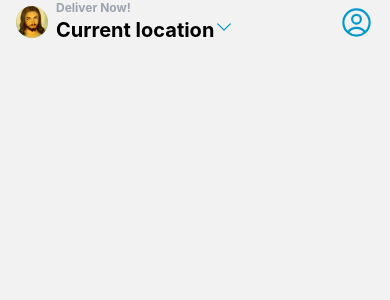
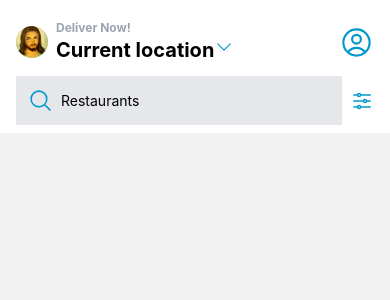
Before and after one commit to Slashh48/food-delivery-slashhimir, a React Native app: screen /Home in a window 390 px wide. Shown: the top 300 px of the page. Built offline with nearby package versions, Linux system fonts and the light colour scheme.

Commit message:
Peglan je

```diff
--- /dev/null
+++ b/components/Categories.js
@@ -0,0 +1,12 @@
+import { View, Text } from "react-native";
+import React from "react";
+
+const Categories = () => {
+  return (
+    <View>
+      <Text>Categories</Text>
+    </View>
+  );
+};
+
+export default Categories;
--- a/screens/HomeScreen.js
+++ b/screens/HomeScreen.js
@@ -1,10 +1,12 @@
-import { View, Text, Image } from "react-native";
+import { View, Text, Image, TextInput, ScrollView } from "react-native";
 import { SafeAreaView } from "react-native-safe-area-context";
 import React, { useLayoutEffect } from "react";
 import { useNavigation } from "@react-navigation/native";
 import {
   ChevronDownIcon,
   UserCircleIcon,
+  AdjustmentsHorizontalIcon,
+  MagnifyingGlassIcon,
 } from "react-native-heroicons/outline";
 
 const HomeScreen = () => {
@@ -16,7 +18,8 @@
     });
   }, []);
   return (
-    <SafeAreaView>
+    <SafeAreaView className="bg-white pt-5">
+      {/* Header */}
       <View className="flex-row pb-3 items-center mx-4 space-x-2">
         <Image
           source={require("../images/jesus.png")}
@@ -33,6 +36,22 @@
 
         <UserCircleIcon size={35} color="#0099cc" />
       </View>
+
+      {/* Search box */}
+      <View className="flex-row items-center space-x-2 pb-2 mx-4">
+        <View className="flex-row flex-1 space-x-2 bg-gray-200 p-3">
+          <MagnifyingGlassIcon color="#0099cc" size={25} />
+          <TextInput placeholder="Restaurants" keyboardType="default" />
+        </View>
+        <AdjustmentsHorizontalIcon color="#0099cc" />
+      </View>
+
+      {/* Main */}
+      <ScrollView>
+        {/* Categories */}
+
+        {/* Featured */}
+      </ScrollView>
     </SafeAreaView>
   );
 };
```
